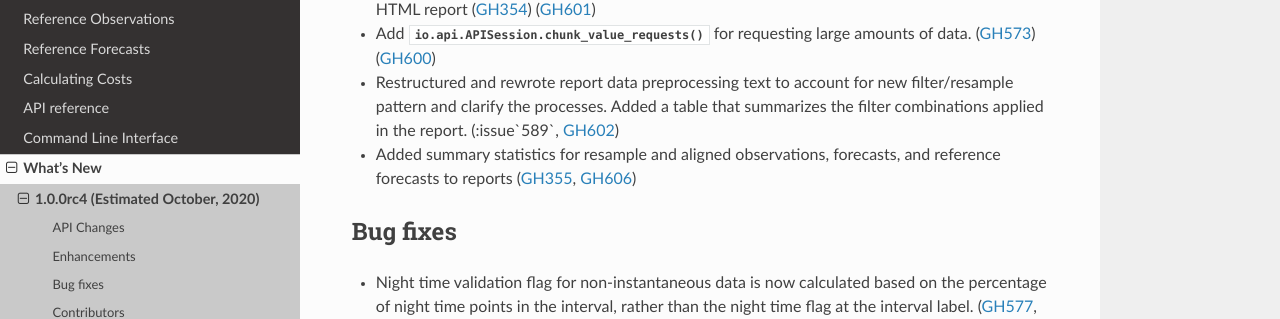
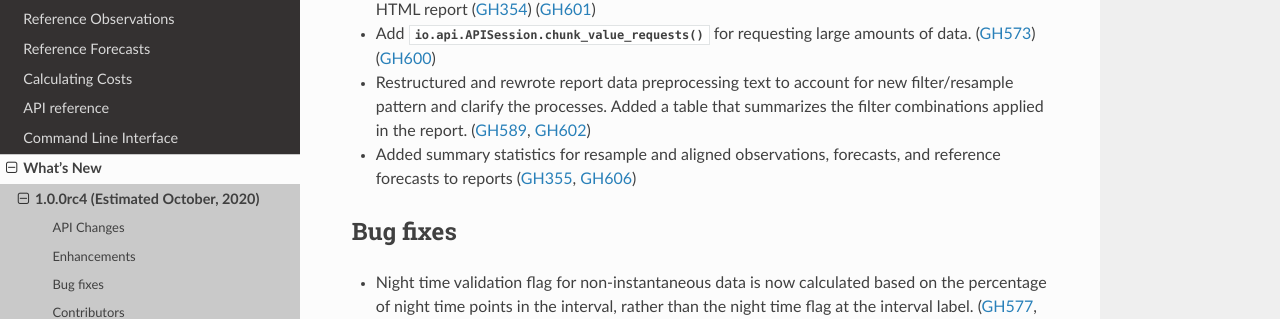
Before and after one commit to SolarArbiter/solarforecastarbiter-core, a Sphinx documentation site: the page built from docs/source/whatsnew/1.0.0rc4.rst, in a window 1280 px wide and 900 px high, scrolled down 1168 px. Shown: the part 185-504 px from the top of the window. Built offline with Sphinx 7.4.7 and the Read the Docs theme 2.0.0, drawn with Linux system fonts in a browser that asks for light colours.

Commit message:
fix issue

```diff
--- a/docs/source/whatsnew/1.0.0rc4.rst
+++ b/docs/source/whatsnew/1.0.0rc4.rst
@@ -67,7 +67,7 @@ Enhancements
 * Restructured and rewrote report data preprocessing text to account for
   new filter/resample pattern and clarify the processes. Added a table that
   summarizes the filter combinations applied in the report.
-  (:issue`589`, :pull:`602`)
+  (:issue:`589`, :pull:`602`)
 * Added summary statistics for resample and aligned observations,
   forecasts, and reference forecasts to reports (:issue:`355`, :pull:`606`)
 
```
